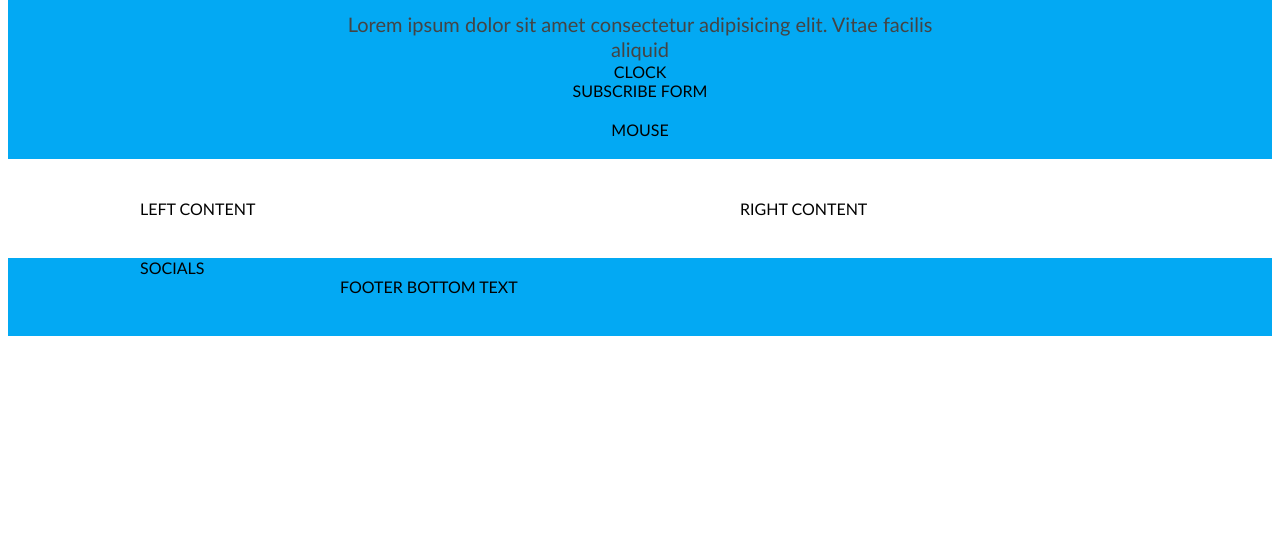
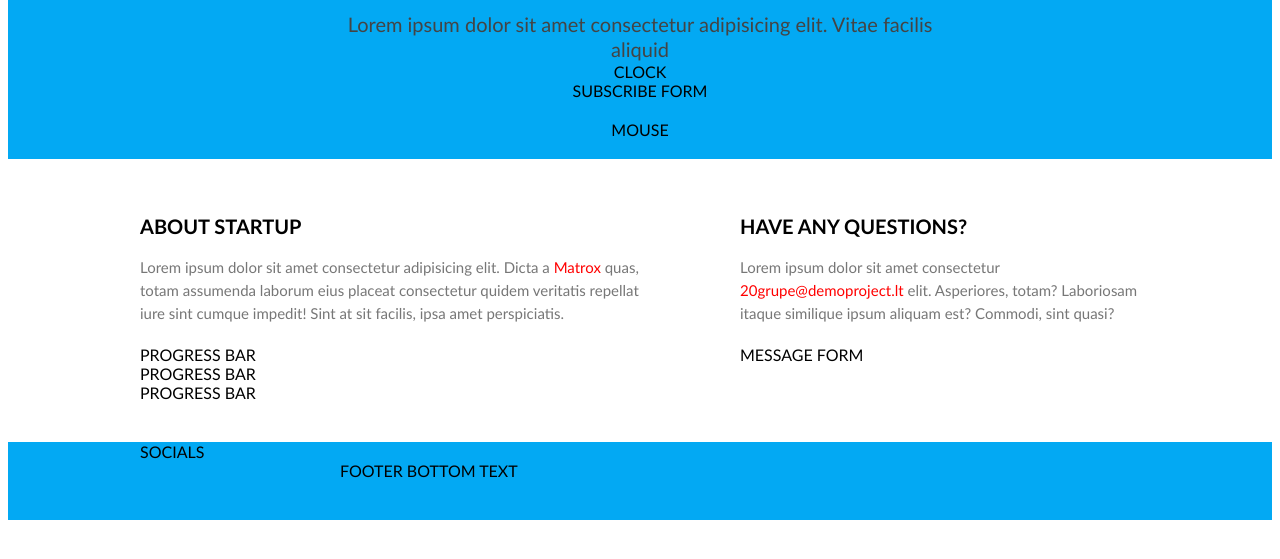
Before and after one commit to vikontrimaite/coming-soon-page, a plain HTML site: page index.html in a window 1280 px wide. Shown: the part 195-754 px from the top of the page. Drawn offline with Linux system fonts and the light colour scheme.

Commit message:
add an style middle content

```diff
--- a/css/custom.css
+++ b/css/custom.css
@@ -47,6 +47,29 @@
 }
 
 /* main */
+main h2 {
+    font-size: 20px;
+    line-height: 20px;
+    color: black;
+    text-transform: uppercase;
+    margin-bottom: 20px;
+}
+
+main p {
+    font-size: 15px;
+    line-height: 23px;
+    color:  #777;
+    margin-bottom: 20px;
+}
+
+main p > a {
+    color: var(--secondary-color);
+    text-decoration: none;
+}
+
+main p > a:hover {
+    text-decoration: underline;
+}
 
 /* footer */
 footer.container {
--- a/css/variables.css
+++ b/css/variables.css
@@ -3,7 +3,8 @@
     /* pirmasisis kintamasis css'e */
     --big-gap: cald(2.5 * var(--gap));
     /* taip iškviečia var */
-    --main-color: #03A9F3
+    --main-color: #03A9F3;
+    --secondary-color: red;
 }
 
 /* tėviškiausias selector'ius, net labiau už body */
--- a/index.html
+++ b/index.html
@@ -48,10 +48,33 @@
     <main class="container">
         <div class="row-long columns">
             <div class="left">
-                LEFT CONTENT
+                <h2>
+                    about startup
+
+                </h2>
+                <p>
+                    Lorem ipsum dolor sit amet consectetur adipisicing elit. Dicta a <a href="">Matrox</a> quas, totam assumenda laborum eius placeat consectetur quidem veritatis repellat iure sint cumque impedit! Sint at sit facilis, ipsa amet perspiciatis.
+                </p>
+                <div class="progress-bar">
+                    PROGRESS BAR
+                </div>
+                <div class="progress-bar">
+                    PROGRESS BAR
+                </div>
+                <div class="progress-bar">
+                    PROGRESS BAR
+                </div>
             </div>
             <div class="right">
-                RIGHT CONTENT
+                <h2>
+                    have any questions?
+                </h2>
+                <p>
+                    Lorem ipsum dolor sit amet consectetur <a href="mailto: 20grupe@demoproject.lt">20grupe@demoproject.lt</a> elit. Asperiores, totam? Laboriosam itaque similique ipsum aliquam est? Commodi, sint quasi?
+                </p>
+                <form class="form">
+                    MESSAGE FORM
+                </form>
             </div>
         </div>
     </main>
```
